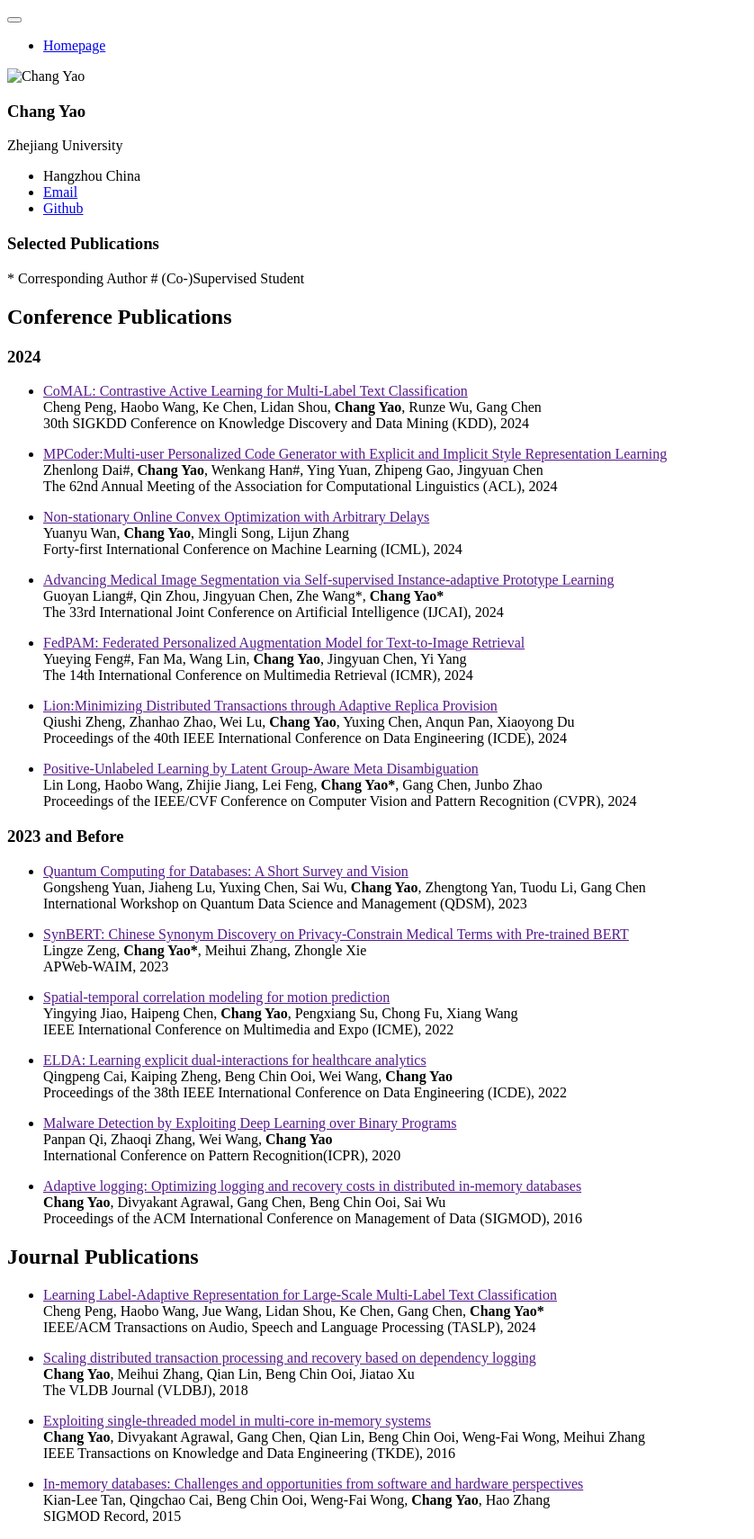
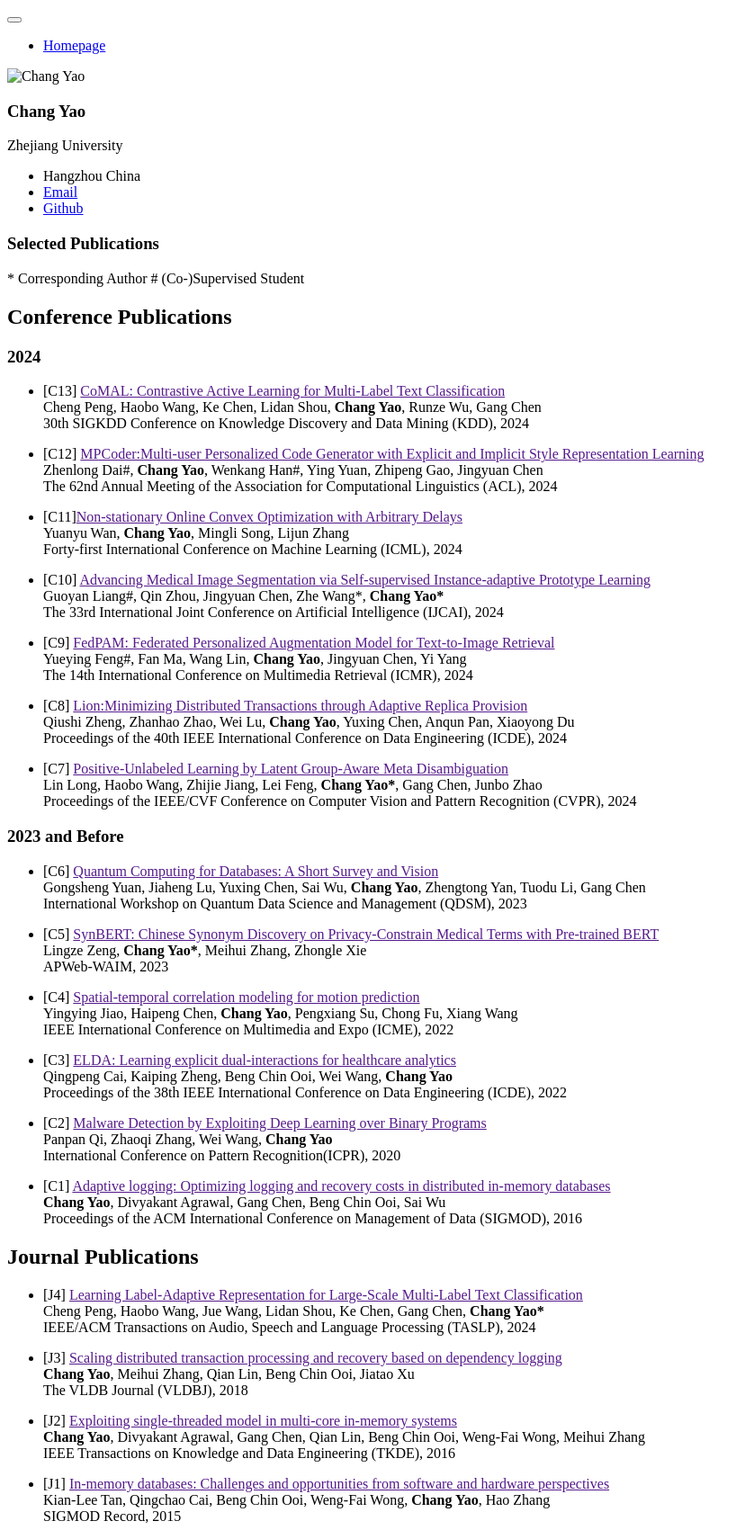
Before and after one commit to yaochang/yaochang.github.io, a Jekyll site: the page built from _pages/includes/pub.md, in a window 1280 px wide. Shown: the whole page at 90% size, without its empty margins (0-838 px from the left). Built offline with Jekyll 4.4.1, drawn with Linux system fonts in a browser that asks for light colours; our own code applies the rules of GitHub Pages for plain Markdown files.

Commit message:
20240612-01

```diff
--- a/_pages/includes/pub.md
+++ b/_pages/includes/pub.md
@@ -8,76 +8,76 @@
 
 ### 2024
 
-- [CoMAL: Contrastive Active Learning for Multi-Label Text Classification]()
+- \[C13\] [CoMAL: Contrastive Active Learning for Multi-Label Text Classification]()
 <br />Cheng Peng, Haobo Wang, Ke Chen, Lidan Shou, **Chang Yao**, Runze Wu, Gang Chen
 <br />30th SIGKDD Conference on Knowledge Discovery and Data Mining (KDD), 2024
 
-- [MPCoder:Multi-user Personalized Code Generator with Explicit and Implicit Style Representation Learning]()
+- \[C12\] [MPCoder:Multi-user Personalized Code Generator with Explicit and Implicit Style Representation Learning]()
 <br />Zhenlong Dai\#, **Chang Yao**, Wenkang Han\#, Ying Yuan, Zhipeng Gao, Jingyuan Chen
 <br />The 62nd Annual Meeting of the Association for Computational Linguistics (ACL), 2024
 
-- [Non-stationary Online Convex Optimization with Arbitrary Delays]()
+- \[C11\][Non-stationary Online Convex Optimization with Arbitrary Delays]()
 <br />Yuanyu Wan, **Chang Yao**, Mingli Song, Lijun Zhang
 <br />Forty-first International Conference on Machine Learning (ICML), 2024
 
-- [Advancing Medical Image Segmentation via Self-supervised Instance-adaptive Prototype Learning]()
+- \[C10\] [Advancing Medical Image Segmentation via Self-supervised Instance-adaptive Prototype Learning]()
 <br />Guoyan Liang\#, Qin Zhou, Jingyuan Chen, Zhe Wang\*, **Chang Yao\***
 <br />The 33rd International Joint Conference on Artificial Intelligence (IJCAI), 2024
 
-- [FedPAM: Federated Personalized Augmentation Model for Text-to-Image Retrieval]()
+- \[C9\] [FedPAM: Federated Personalized Augmentation Model for Text-to-Image Retrieval]()
 <br />Yueying Feng\#, Fan Ma, Wang Lin, **Chang Yao**, Jingyuan Chen, Yi Yang
 <br />The 14th International Conference on Multimedia Retrieval (ICMR), 2024
 
-- [Lion:Minimizing Distributed Transactions through Adaptive Replica Provision]()
+- \[C8\] [Lion:Minimizing Distributed Transactions through Adaptive Replica Provision]()
 <br />Qiushi Zheng, Zhanhao Zhao, Wei Lu, **Chang Yao**, Yuxing Chen, Anqun Pan, Xiaoyong Du
 <br />Proceedings of the 40th IEEE International Conference on Data Engineering (ICDE), 2024
 
-- [Positive-Unlabeled Learning by Latent Group-Aware Meta Disambiguation]()
+- \[C7\] [Positive-Unlabeled Learning by Latent Group-Aware Meta Disambiguation]()
 <br />Lin Long, Haobo Wang, Zhijie Jiang, Lei Feng, **Chang Yao\***, Gang Chen, Junbo Zhao
 <br />Proceedings of the IEEE/CVF Conference on Computer Vision and Pattern Recognition (CVPR), 2024
 
 
 ### 2023 and Before
 
-- [Quantum Computing for Databases: A Short Survey and Vision]()
+- \[C6\] [Quantum Computing for Databases: A Short Survey and Vision]()
 <br />Gongsheng Yuan, Jiaheng Lu, Yuxing Chen, Sai Wu, **Chang Yao**, Zhengtong Yan, Tuodu Li, Gang Chen
 <br />International Workshop on Quantum Data Science and Management (QDSM), 2023
 
-- [SynBERT: Chinese Synonym Discovery on Privacy-Constrain Medical Terms with Pre-trained BERT]()
+- \[C5\] [SynBERT: Chinese Synonym Discovery on Privacy-Constrain Medical Terms with Pre-trained BERT]()
 <br />Lingze Zeng, **Chang Yao\***, Meihui Zhang, Zhongle Xie
 <br />APWeb-WAIM, 2023
 
-- [Spatial-temporal correlation modeling for motion prediction]()
+- \[C4\] [Spatial-temporal correlation modeling for motion prediction]()
 <br />Yingying Jiao, Haipeng Chen, **Chang Yao**, Pengxiang Su, Chong Fu, Xiang Wang
 <br />IEEE International Conference on Multimedia and Expo (ICME), 2022
 
-- [ELDA: Learning explicit dual-interactions for healthcare analytics]()
+- \[C3\] [ELDA: Learning explicit dual-interactions for healthcare analytics]()
 <br />Qingpeng Cai, Kaiping Zheng, Beng Chin Ooi, Wei Wang, **Chang Yao**
 <br />Proceedings of the 38th IEEE International Conference on Data Engineering (ICDE), 2022
 
-- [Malware Detection by Exploiting Deep Learning over Binary Programs]()
+- \[C2\] [Malware Detection by Exploiting Deep Learning over Binary Programs]()
 <br />Panpan Qi, Zhaoqi Zhang, Wei Wang, **Chang Yao**
 <br />International Conference on Pattern Recognition(ICPR), 2020
 
-- [Adaptive logging: Optimizing logging and recovery costs in distributed in-memory databases]()
+- \[C1\] [Adaptive logging: Optimizing logging and recovery costs in distributed in-memory databases]()
 <br />**Chang Yao**, Divyakant Agrawal, Gang Chen, Beng Chin Ooi, Sai Wu
 <br />Proceedings of the ACM International Conference on Management of Data (SIGMOD), 2016
 
 
 ## Journal Publications
 
-- [Learning Label-Adaptive Representation for Large-Scale Multi-Label Text Classification]()
+- \[J4\] [Learning Label-Adaptive Representation for Large-Scale Multi-Label Text Classification]()
 <br />Cheng Peng, Haobo Wang, Jue Wang, Lidan Shou, Ke Chen, Gang Chen, **Chang Yao\***
 <br />IEEE/ACM Transactions on Audio, Speech and Language Processing (TASLP), 2024
 
-- [Scaling distributed transaction processing and recovery based on dependency logging]()
+- \[J3\] [Scaling distributed transaction processing and recovery based on dependency logging]()
 <br /> **Chang Yao**, Meihui Zhang, Qian Lin, Beng Chin Ooi, Jiatao Xu
 <br />The VLDB Journal (VLDBJ), 2018
 
-- [Exploiting single-threaded model in multi-core in-memory systems]()
+- \[J2\] [Exploiting single-threaded model in multi-core in-memory systems]()
 <br /> **Chang Yao**, Divyakant Agrawal, Gang Chen, Qian Lin, Beng Chin Ooi, Weng-Fai Wong, Meihui Zhang
 <br />IEEE Transactions on Knowledge and Data Engineering (TKDE), 2016
 
-- [In-memory databases: Challenges and opportunities from software and hardware perspectives]()
+- \[J1\] [In-memory databases: Challenges and opportunities from software and hardware perspectives]()
 <br /> Kian-Lee Tan, Qingchao Cai, Beng Chin Ooi, Weng-Fai Wong, **Chang Yao**, Hao Zhang
 <br />SIGMOD Record, 2015
```
Also changed, not shown: 12 other files.
